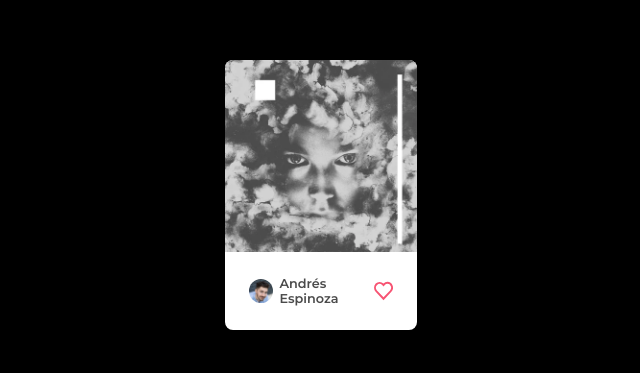
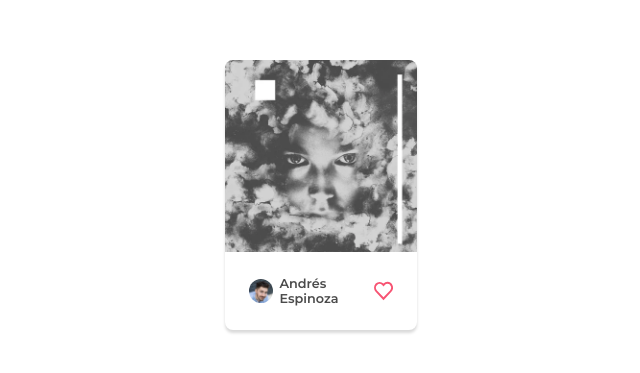
Before and after one commit to andres-espinoza/NFT-Collection, a React (Create React App) app: page / in a window 1280 px wide. Shown: the part 205-578 px from the top of the page, without its empty margins (319-959 px from the left). Built offline with nearby package versions, Linux system fonts and the light colour scheme.

Commit message:
Testing with white background

```diff
--- a/src/App.css
+++ b/src/App.css
@@ -5,5 +5,5 @@
 	justify-content: center;
 	align-items: center;
 	overflow: hidden;
-	background-color: #000;
+	background-color: #fff;
 }
```
